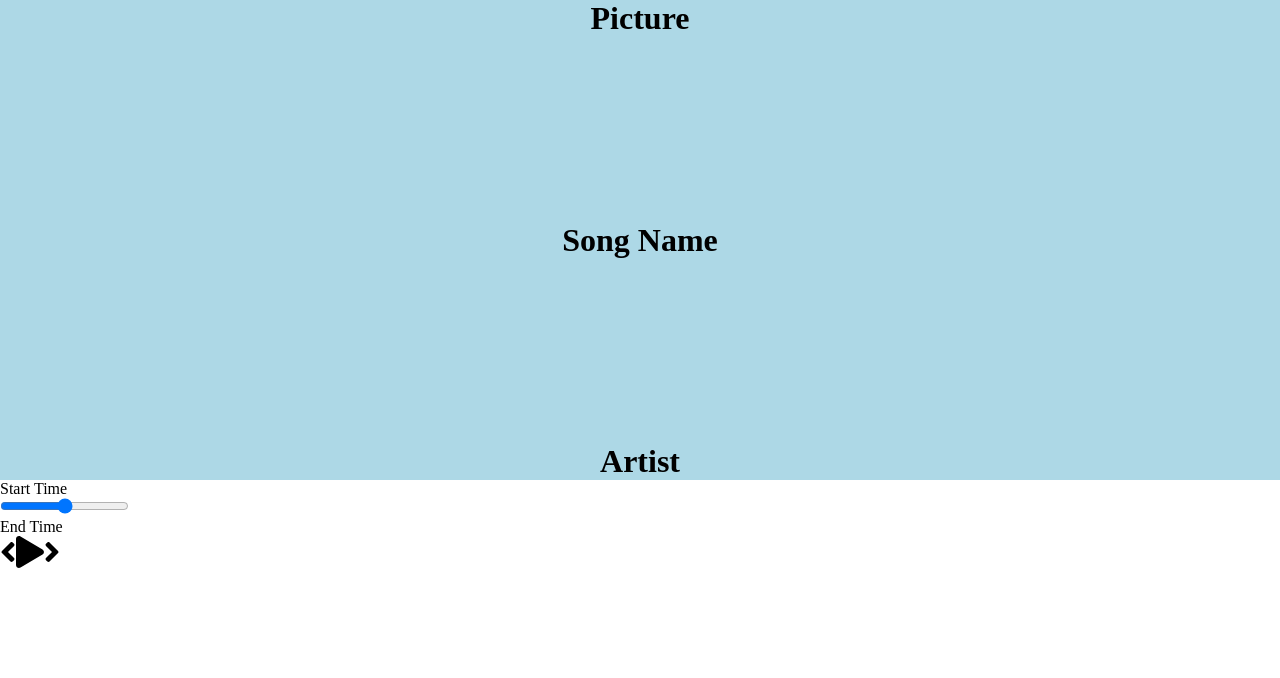
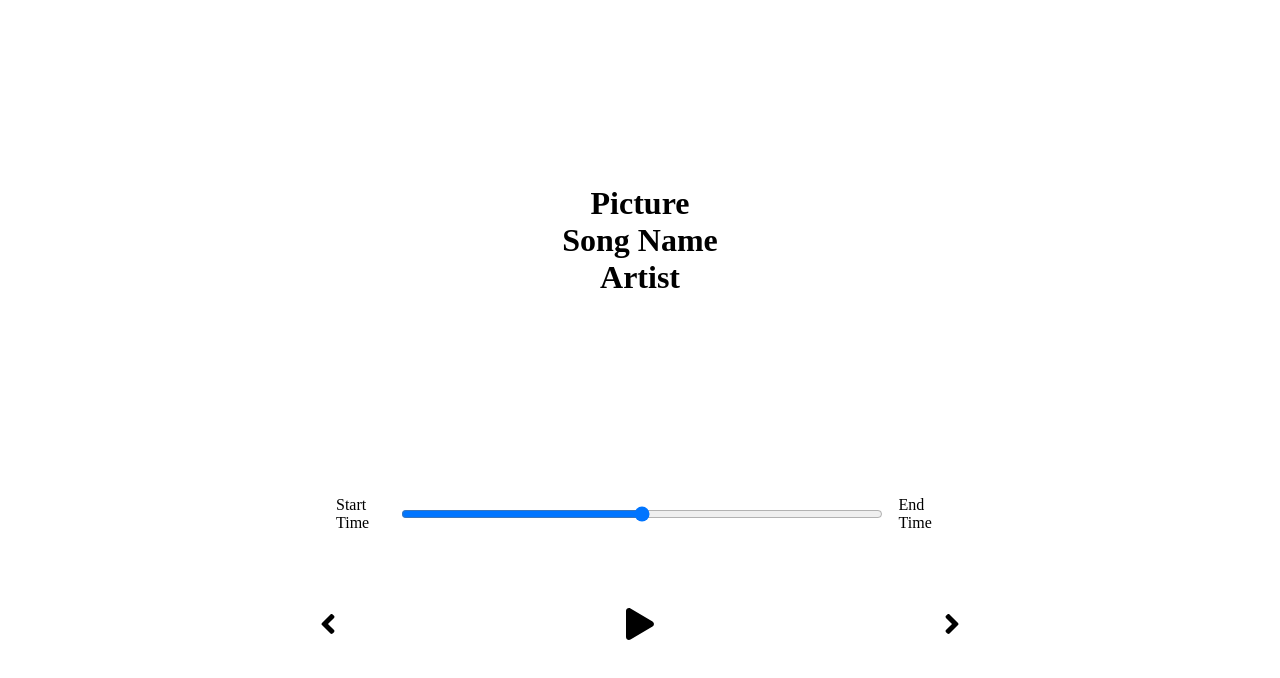
Before and after one commit to MatinSa7/music_player, a React (Create React App) app: page / in a window 1280 px wide. Shown: the top 678 px of the page. Built offline with nearby package versions, Linux system fonts and the light colour scheme.

Commit message:
Basic Styling

```diff
--- a/src/styles/_player.scss
+++ b/src/styles/_player.scss
@@ -1,8 +1,29 @@
-.song-container {
-  min-height: 60vh;
-  background: lightblue;
+.player {
+  min-height: 20vh;
   display: flex;
   flex-direction: column;
   align-items: center;
   justify-content: space-between;
 }
+
+.time-control {
+  width: 50%;
+  display: flex;
+  input {
+    width: 100%;
+    padding: 1rem 2rem;
+  }
+  p {
+    padding: 1rem;
+  }
+}
+
+.play-control {
+  display: flex;
+  justify-content: space-between;
+  align-items: center;
+  width: 50%;
+  svg {
+    cursor: pointer;
+  }
+}
--- a/src/styles/_song.scss
+++ b/src/styles/_song.scss
@@ -0,0 +1,7 @@
+.song-container {
+  min-height: 60vh;
+  display: flex;
+  flex-direction: column;
+  align-items: center;
+  justify-content: center;
+}
```
